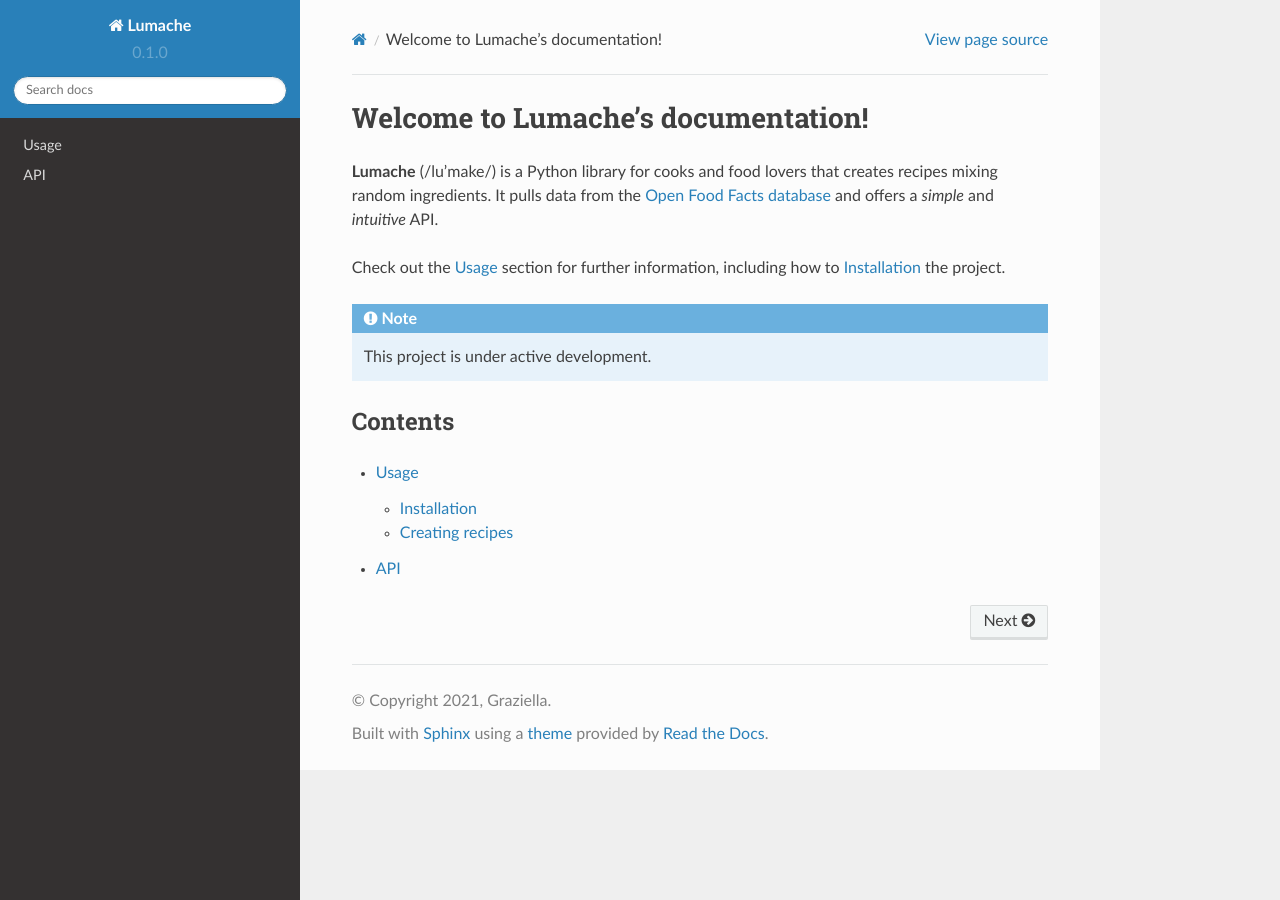
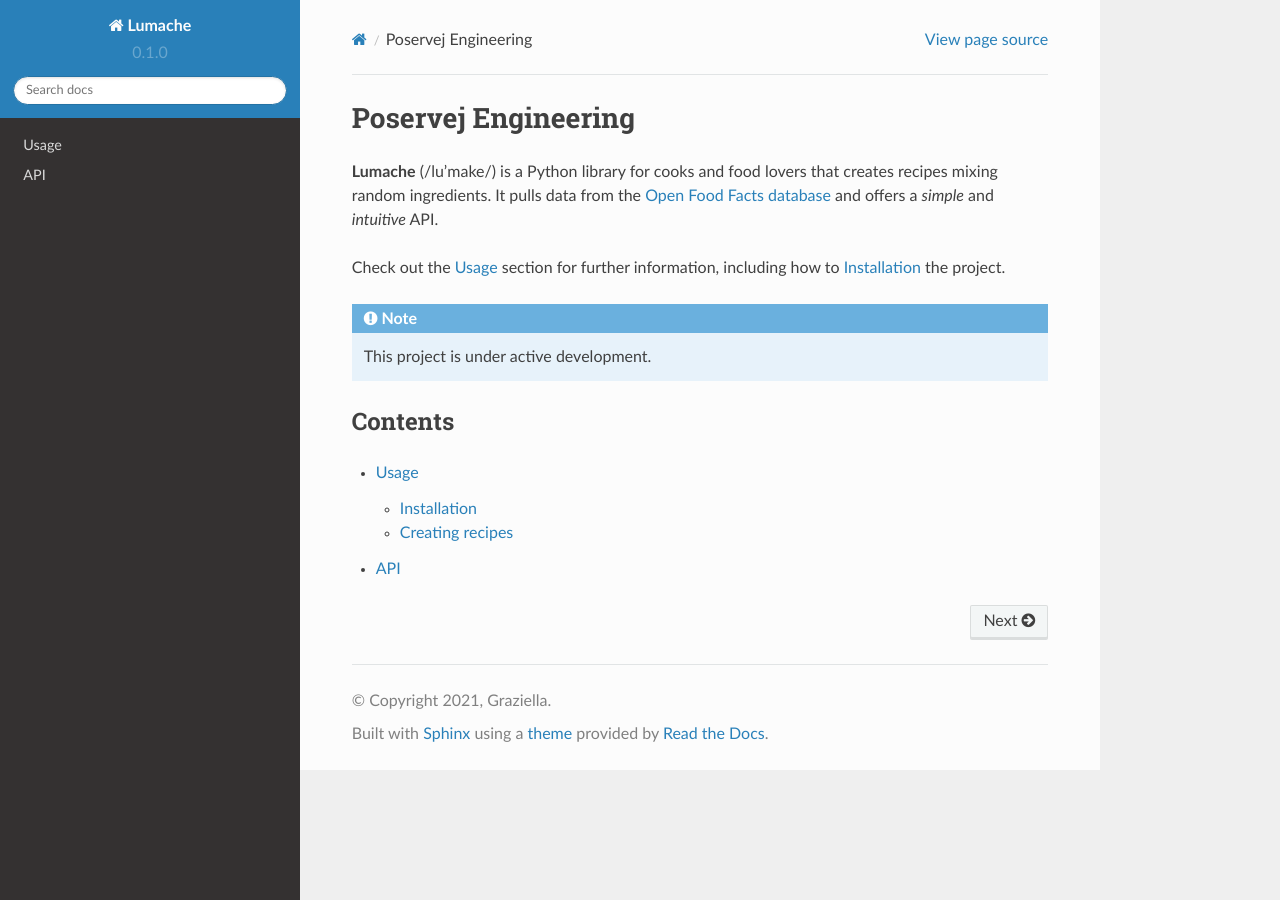
Before and after one commit to smi73/documentation, a Sphinx documentation site: the page built from docs/source/index.rst, in a window 1280 px wide. Built offline with Sphinx 7.4.7 and the Read the Docs theme 2.0.0, drawn with Linux system fonts in a browser that asks for light colours.

Commit message:
Update index.rst

```diff
--- a/docs/source/index.rst
+++ b/docs/source/index.rst
@@ -1,4 +1,4 @@
-Welcome to Lumache's documentation!
+Poservej Engineering
 ===================================
 
 **Lumache** (/lu'make/) is a Python library for cooks and food lovers
```
